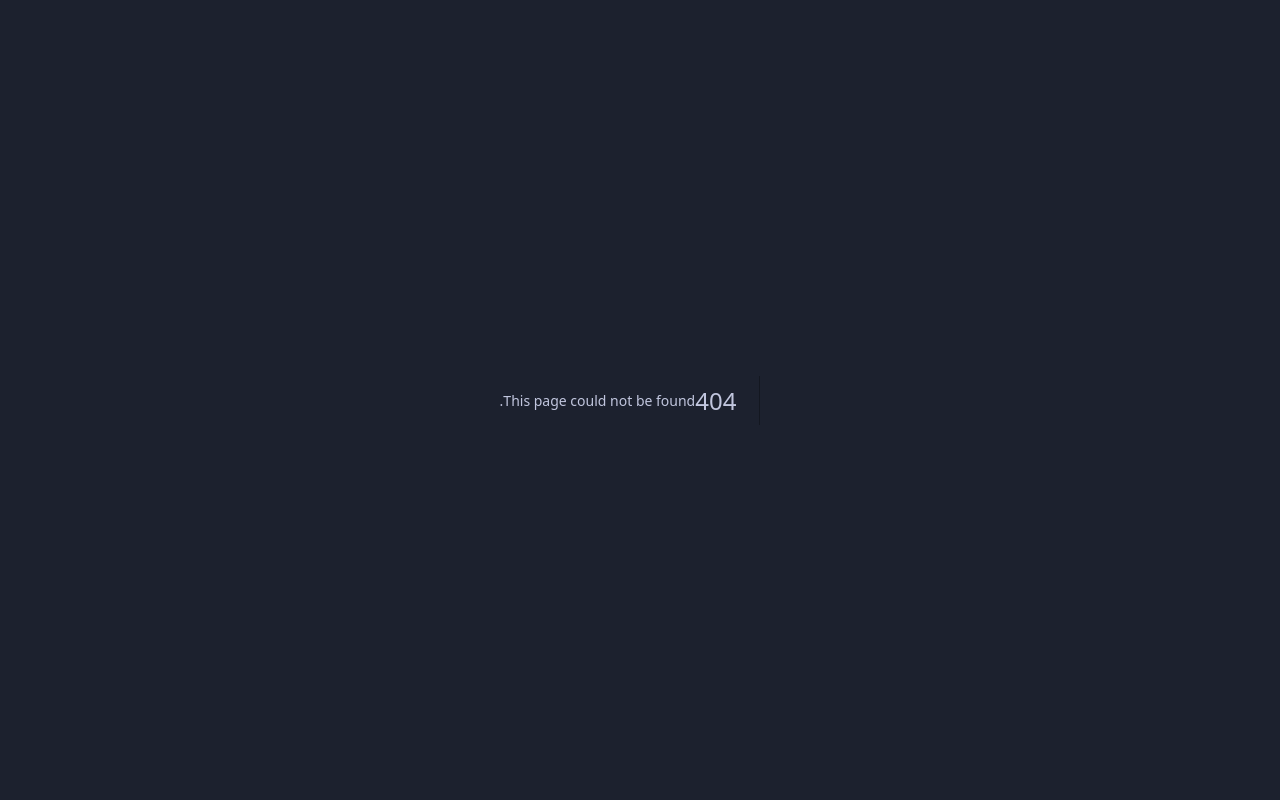
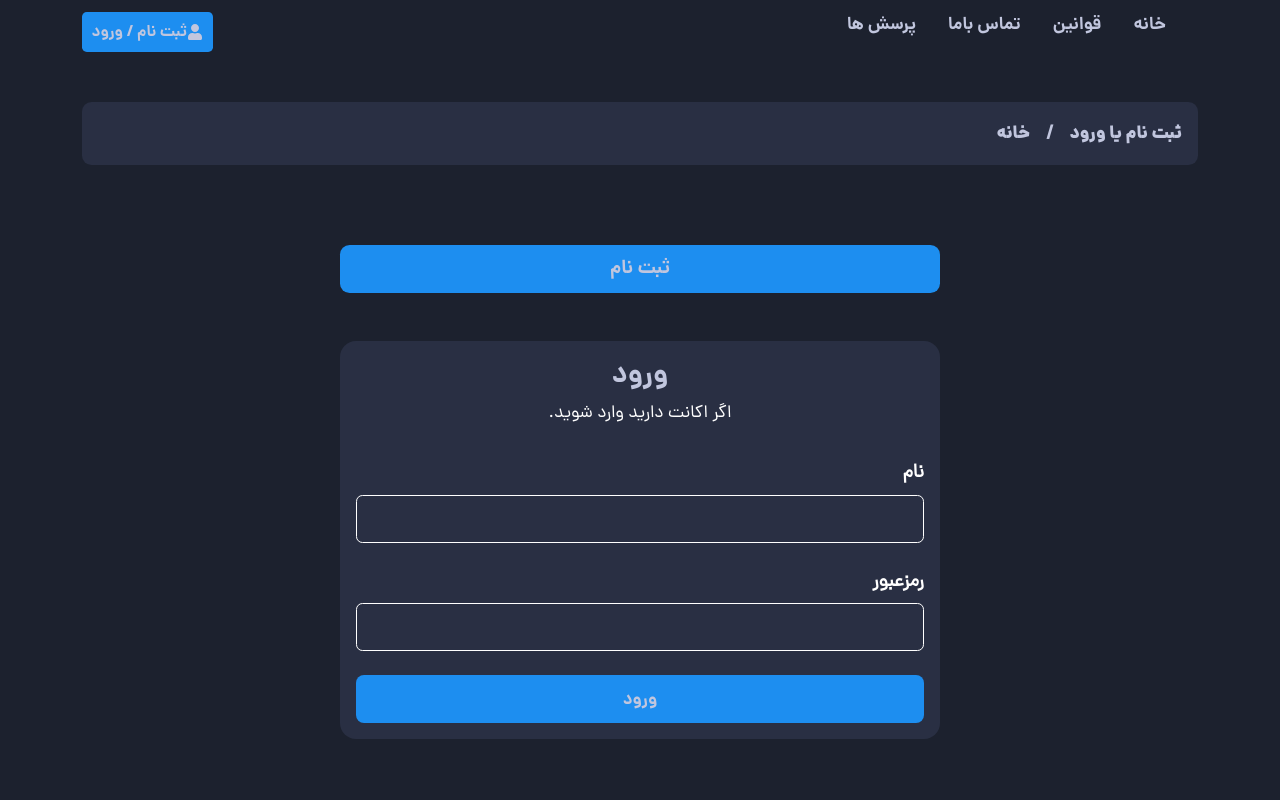
Before and after one commit to mohammadmehdidalvandii/karta, a Next.js app: page /LoginRegister in a window 1280 px wide. Before the commit this address had no page. Shown: the top 800 px of the page. Built offline with nearby package versions, Linux system fonts and the light colour scheme.

Commit message:
create page LoginRegister

```diff
--- /dev/null
+++ b/src/app/LoginRegister/page.js
@@ -0,0 +1,18 @@
+import Breadcrumb from '@/components/modules/Breadcrumb/Breadcrumb'
+import Footer from '@/components/modules/Footer/Footer'
+import Navbar from '@/components/modules/Navbar/Navbar'
+import LoginRegister from '@/components/template/LoginRegister/LoginRegister'
+import React from 'react'
+
+function page() {
+  return (
+    <>
+    <Navbar/>
+    <Breadcrumb title='ثبت نام یا ورود'/>
+    <LoginRegister/>
+    <Footer/>
+    </>
+  )
+}
+
+export default page
--- a/src/app/globals.css
+++ b/src/app/globals.css
@@ -49,3 +49,68 @@ body{
   background-color: var(--primary) !important;
 }
 /* <<<< body >>>> */
+
+
+/* loginRegister  */
+.loginRegister_title_text{
+  display: block;
+  text-align: center;
+  margin-bottom: 2rem;
+}
+.loginRegister_title{
+  display: block;
+  font-family: var(--font-bold);
+  font-size: 1.8rem;
+}
+.loginRegister_text{
+  font-size: 1.1rem;
+  font-weight: 500;
+  color: var(--whiteColor);
+}
+.formBox{
+  display: block;
+  width: 100%;
+  margin-bottom: 1.5rem;
+}
+.formBox_text{
+  display: block;
+  text-align: right;
+  width: 100%;
+  font-size: 1.2rem;
+  font-weight: 700;
+  color: var(--whiteColor);
+  margin-bottom: 0.5rem;
+}
+.formBox_input{
+  display: block;
+  width: 100%;
+  height: 3rem;
+  background-color: unset;
+  outline: none;
+  border: 1px solid var(--whiteColor);
+  border-radius: 0.4rem;
+  padding-right: 0.4rem;
+  font-family: var(--font-bold);
+  font-size: 0.9rem;
+  color: var(--whiteColor);
+}
+.formSubmit{
+  display: flex;
+  justify-content: center;
+  align-items: center;
+  outline: none;
+  border: none;
+  width: 100%;
+  height: 3rem;
+  font-family: var(--font-bold);
+  font-size: 1.1rem;
+  color: var(--textColor);
+  background-color: var(--textHover);
+  border-radius: 0.5rem;
+  transition: all 0.4s ease-in-out;
+}
+.formSubmit:hover{
+  color: var(--textHover);
+  background-color: var(--textColor);
+}
+/* loginRegister  */
--- a/src/components/modules/Navbar/Navbar.jsx
+++ b/src/components/modules/Navbar/Navbar.jsx
@@ -58,7 +58,7 @@ function Navbar() {
                                 </li>
                             </ul>
 
-                            <Link href='' className={style.navbar_loginRegister}>
+                            <Link href='/LoginRegister' className={style.navbar_loginRegister}>
                                 <span className={style.navbar_loginRegister_icon}><FaUser/></span>
                                 <span className={style.navbar_loginRegister_text}>ثبت نام / ورود</span>
                             </Link>
@@ -96,7 +96,7 @@ function Navbar() {
                            </ul>
                        </div>
 
-                    <Link href='' className={style.navbar_loginRegister}>
+                    <Link href='/LoginRegister' className={style.navbar_loginRegister}>
                                 <span className={style.navbar_loginRegister_icon}><FaUser/></span>
                                 <span className={style.navbar_loginRegister_text}>ثبت نام / ورود</span>
                             </Link>
--- /dev/null
+++ b/src/components/template/LoginRegister/LoginRegister.js
@@ -0,0 +1,44 @@
+"use client"
+import React, { useState } from 'react';
+import style from './LoginRegister.module.css';
+import Login from './Login';
+import Register from './Register/Register';
+
+function LoginRegister() {
+    const [changeMenu , setChangeMenu] = useState('Login')
+
+    const handlerMenu = (MenuID)=>{
+        setChangeMenu(MenuID)
+    }
+
+  return (
+    <section className={style.loginRegister}>
+        <div className="container">
+            <div className="row">
+                <div className="col-12">
+                    <div className={style.loginRegister_wrapper}>
+                        {changeMenu === "Login" ? (
+                            <button className={style.loginRegister_btn} onClick={()=>handlerMenu("Register")}>ثبت نام</button>
+                        ) :(
+                            <button className={style.loginRegister_btn} onClick={()=>handlerMenu("Login")}>ورود</button>
+                        )}
+                    </div>
+                </div>
+            </div>
+            <div className="row mt-5">
+                <div className="col-12">
+                    {changeMenu === "Login" &&(
+                        <Login/>
+                    )}
+
+                    {changeMenu === 'Register' && (
+                          <Register/>
+                    )}
+                </div>
+            </div>
+        </div>
+    </section>
+  )
+}
+
+export default LoginRegister
--- /dev/null
+++ b/src/components/template/LoginRegister/LoginRegister.module.css
@@ -0,0 +1,31 @@
+.loginRegister{
+    display: block;
+    width: 100%;
+    margin-top: 5rem;
+}
+
+
+.loginRegister_wrapper{
+    display: block;
+    max-width: 600px;
+    margin: 0 auto;
+}
+.loginRegister_btn{
+    display: flex;
+    align-items: center;
+    justify-content: center;
+    width: 100%;
+    height: 3rem;
+    border: none;
+    outline: none;
+    border-radius: 0.6rem;
+    background-color: var(--textHover);
+    font-family: var(--font-bold);
+    font-size: 1.2rem;
+    color: var(--textColor);
+    transition: all 0.4s ease-in-out;
+}
+.loginRegister_btn:hover{
+    color: var(--textHover);
+    background-color: var(--textColor);
+}
```
